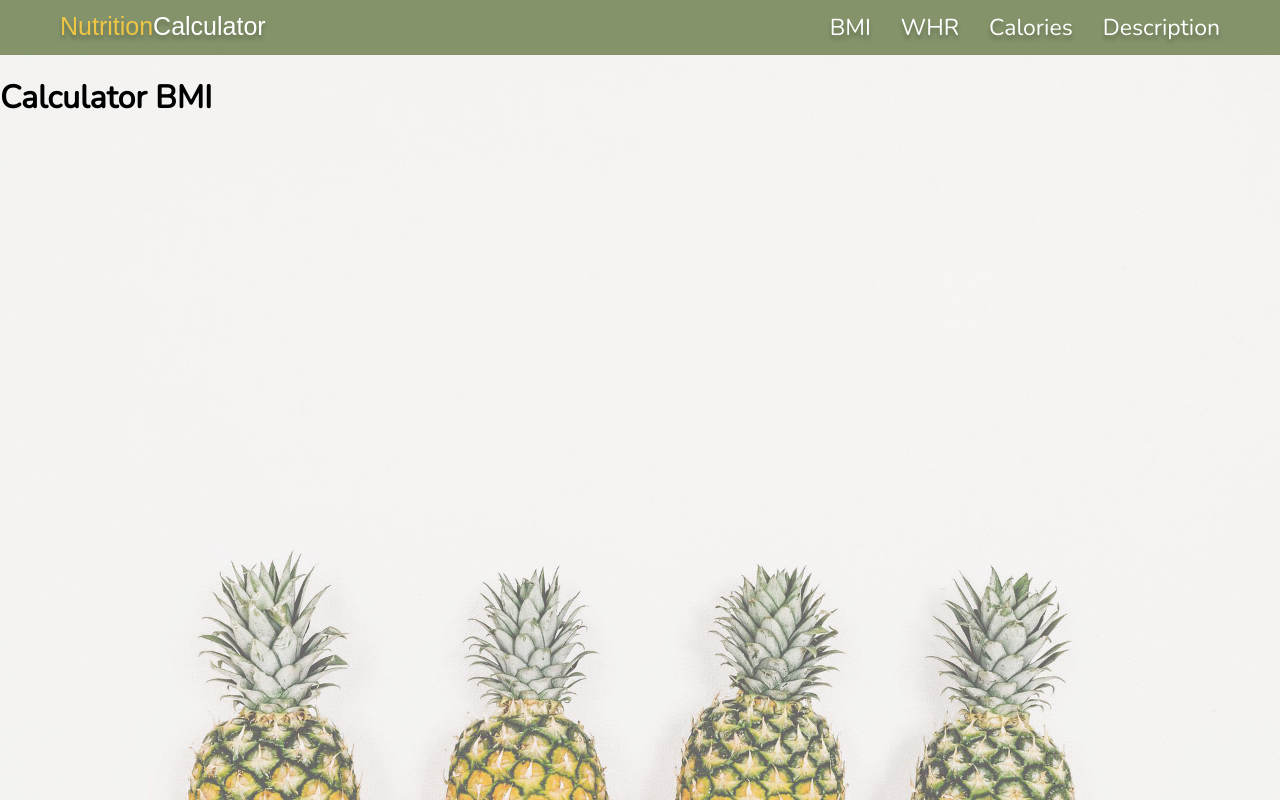
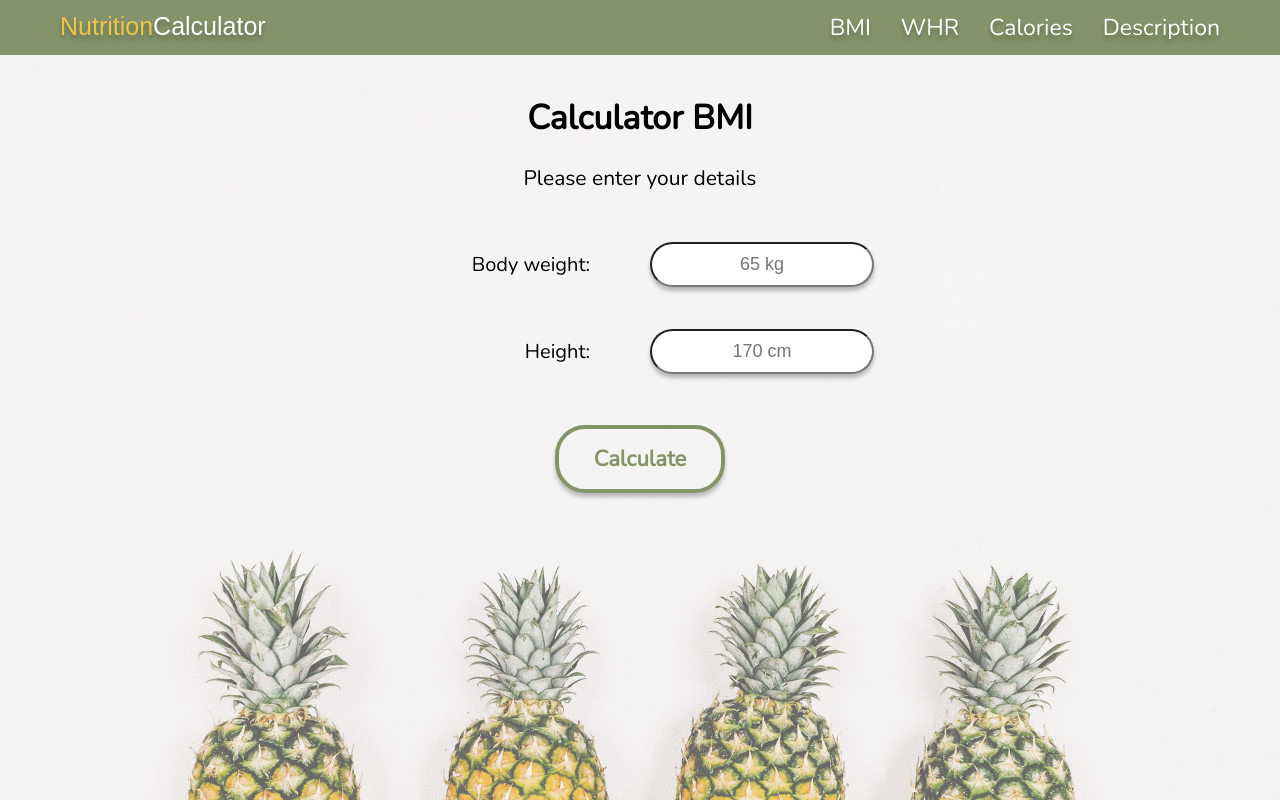
Before and after one commit to jola-kiniorska/nutrition-calculator, a website: page pages/bmi/index.html in a window 1280 px wide. Drawn offline with nearby package versions, Linux system fonts and the light colour scheme; a web font is replaced by a local one.

Commit message:
Stylizing calculation

```diff
--- a/pages/bmi/index.html
+++ b/pages/bmi/index.html
@@ -23,7 +23,8 @@
         <nav class="navbar__container">
             <ul class="navbar">
                 <ul class="navbar__element">
-                    <li class="navbar__option--logo"><a href="../../index.html"><span>Nutrition</span>Calculator</a></li>
+                    <li class="navbar__option--logo"><a href="../../index.html"><span>Nutrition</span>Calculator</a>
+                    </li>
                 </ul>
                 <ul class="navbar__element navbar__options">
                     <li class="navbar__option navbar__option--menu"><a href=#menu>Menu</a></li>
@@ -36,8 +37,16 @@
         </nav>
     </div>
 
-    <div>
-        <h1>Calculator BMI</h1>
+    <div id="calculation" class="calculate">
+        <h1 class="calculate__title">Calculator BMI</h1>
+        <p class="calculate__subtitle">Please enter your details</p>
+        <form class="calculate__form">
+                <label for="weight" class="calculate__label">Body weight:</label>
+                <input type="text" id="weight" placeholder="65 kg" class="calculate__input"><br>
+                <label for="height" class="calculate__label">Height:</label>
+                <input type="text" id="height" placeholder="170 cm" class="calculate__input">
+        </form>
+        <a class="button calculate__button" href="#calculate">Calculate</a>
     </div>
 </body>
 
--- /dev/null
+++ b/sass/partials/_calculate.scss
@@ -0,0 +1,83 @@
+.calculate {
+    margin: 40px auto;
+    text-align: center;
+
+    &__title {
+        font-size: 30px;
+        font-weight: $font-bold;
+    }
+
+    &__subtitle {
+        font-size: 21px;
+    }
+
+    &__form {
+        position: relative;
+        margin-top: 20px;
+        margin-bottom: 50px;
+    }
+
+    &__label {
+        justify-content: center;
+        display: flex;
+        padding: 7px;
+        font-size: 18px;
+    }
+
+    &__input {
+        justify-content: center;
+        margin: 10px;
+        padding: 10px;
+        border-radius: 30px;
+        box-shadow: 0px 4px 4px rgba(0, 0, 0, 0.25);
+        font-size: 18px;
+        text-align: center;
+        width: 60%;
+        transition: 0.4s;
+        outline: none;
+        cursor: pointer;
+
+        &:focus {
+            border: 4px solid $color-first;
+        }
+    }
+}
+
+@media only screen and (min-width: 641px) {
+    .calculate {
+        &__input {
+            width: 40%;
+        }
+    }
+}
+
+@media only screen and (min-width: 1141px) {
+    .calculate {
+        &__title {
+            font-size: 34px;
+        }
+
+        &__form {
+            display: grid;
+            grid-template-columns: 1fr 1fr;
+            align-items: center;
+            margin-top: 40px;
+            margin-bottom: 60px;
+        }
+
+        &__label {
+            grid-column: 1;
+            justify-self: end;
+            padding-right: 50px;
+            font-size: 20px;
+        }
+
+        &__input {
+            grid-column: 2;
+        }
+
+        &__input {
+            width: 35%;
+        }
+    }
+}
--- a/sass/style.scss
+++ b/sass/style.scss
@@ -4,3 +4,4 @@
 @import 'partials/intro-site';
 @import 'partials/button';
 @import 'partials/choice';
+@import 'partials/calculate';
```
Also changed, not shown: css/style.css, 1 other file.
